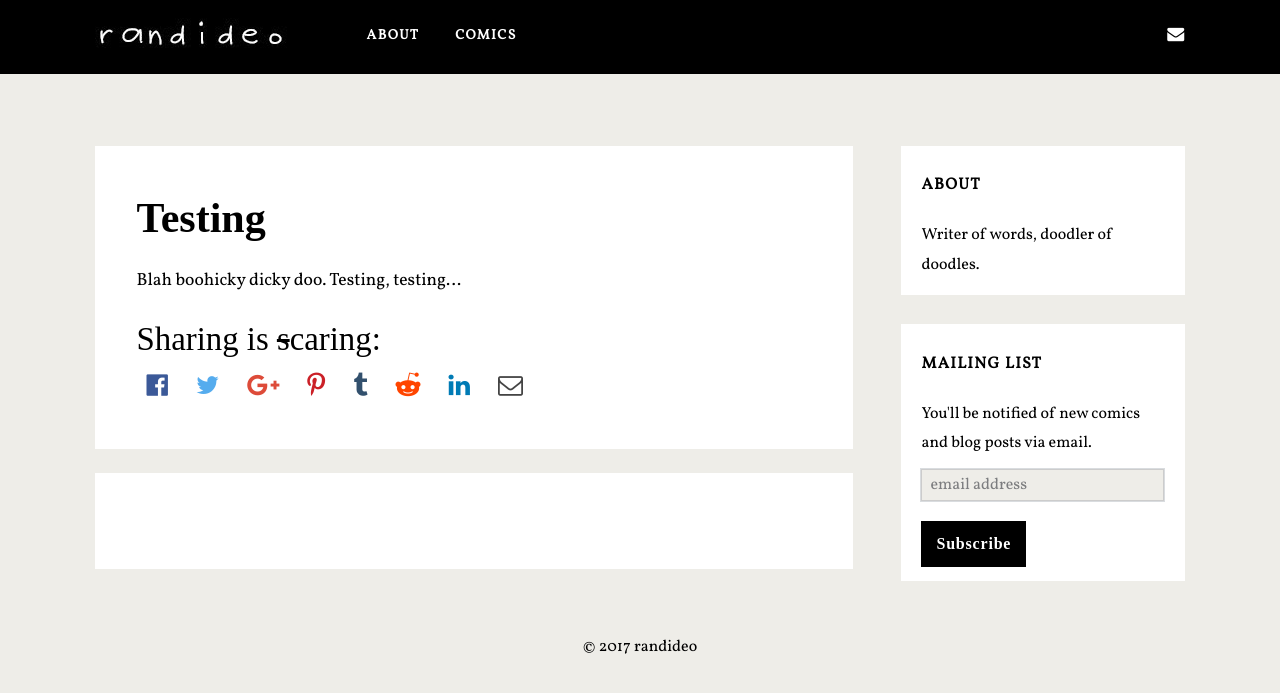
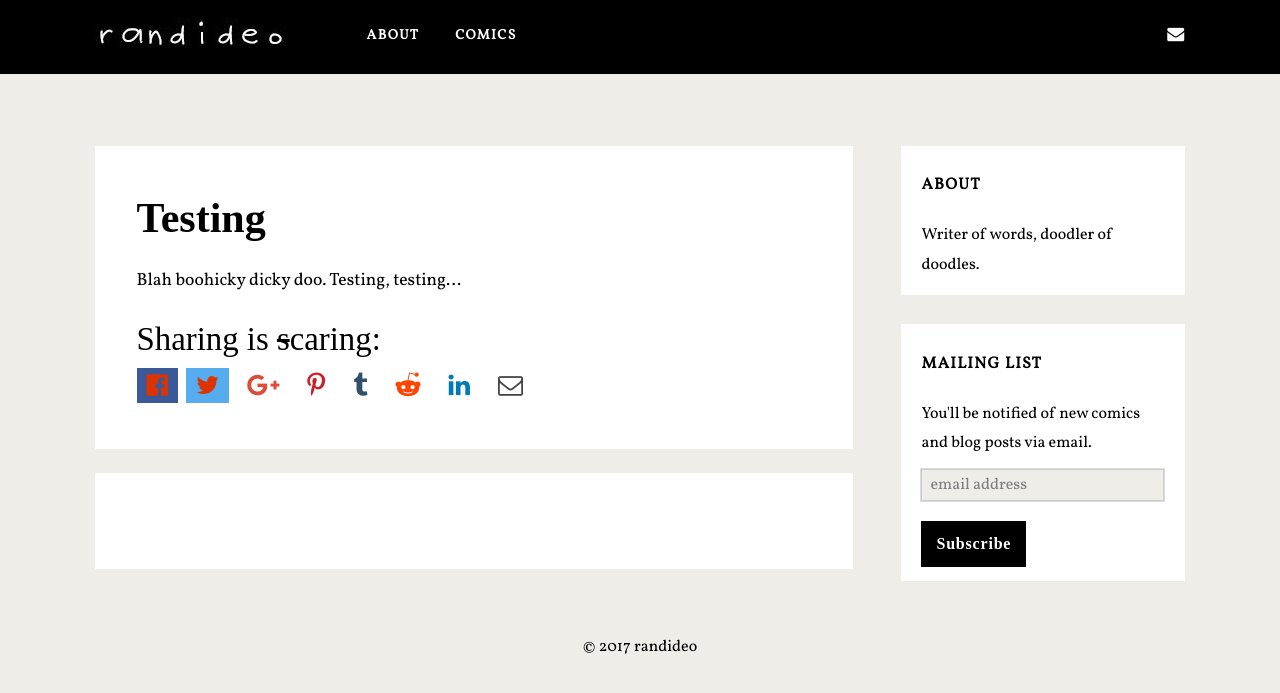
Before and after one commit to randideo/randideo.github.io, a Jekyll site: the page built from _posts/2015-09-02-test3.md, in a window 1280 px wide. Shown: the top 693 px of the page. Built offline with Jekyll 4.4.1, drawn with Linux system fonts in a browser that asks for light colours; nearby versions of some CDN libraries; some web fonts are replaced; comment, search, counter and statistics services are not loaded.

Commit message:
Update social.html

```diff
--- a/_includes/social.html
+++ b/_includes/social.html
@@ -83,7 +83,7 @@
 
 /* Facebook button */
 .fa-facebook-official {
-    color: #3b5998;
+    background-color: #3b5998;
 
 }
 .fa-facebook-official:hover {
@@ -92,7 +92,7 @@
 
 /* Twitter button */
 .fa-twitter {
-    color: #55acee;
+    background-color: #55acee;
 
 }
 .fa-twitter:hover {
```
